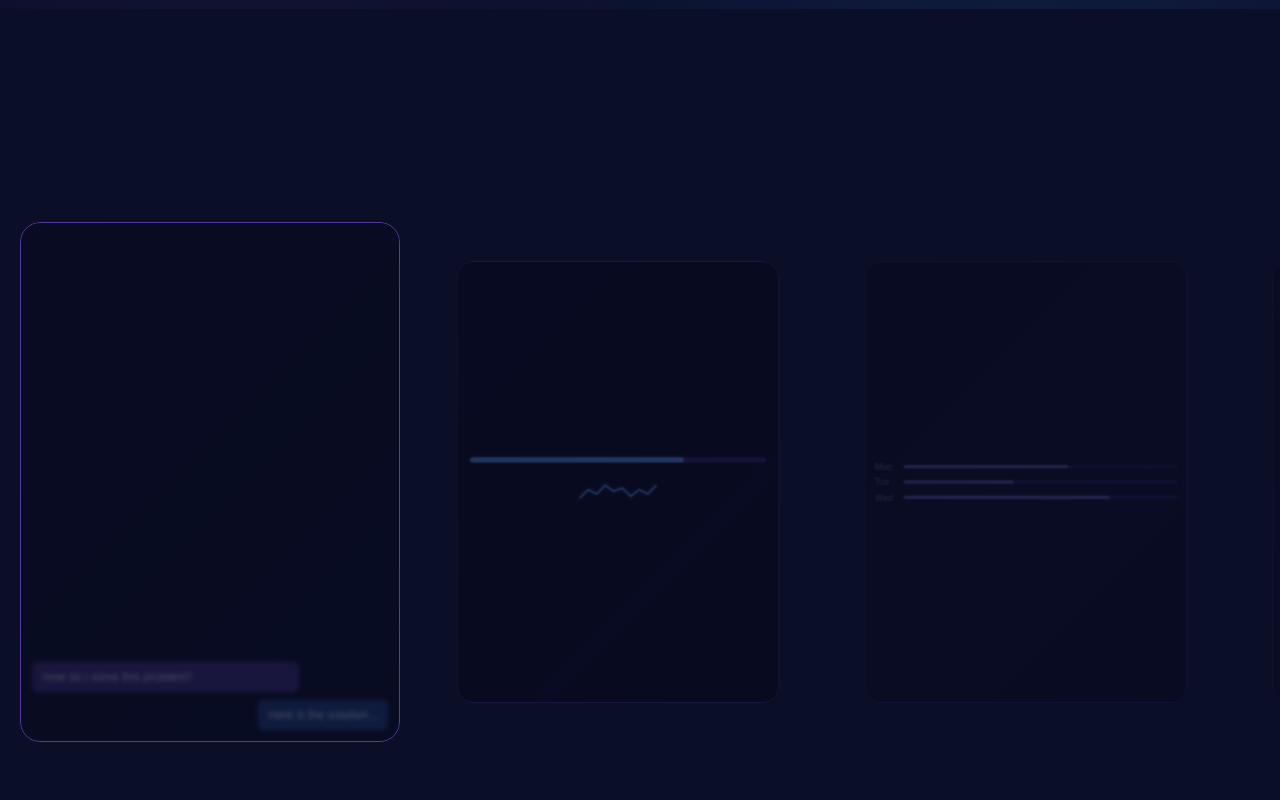
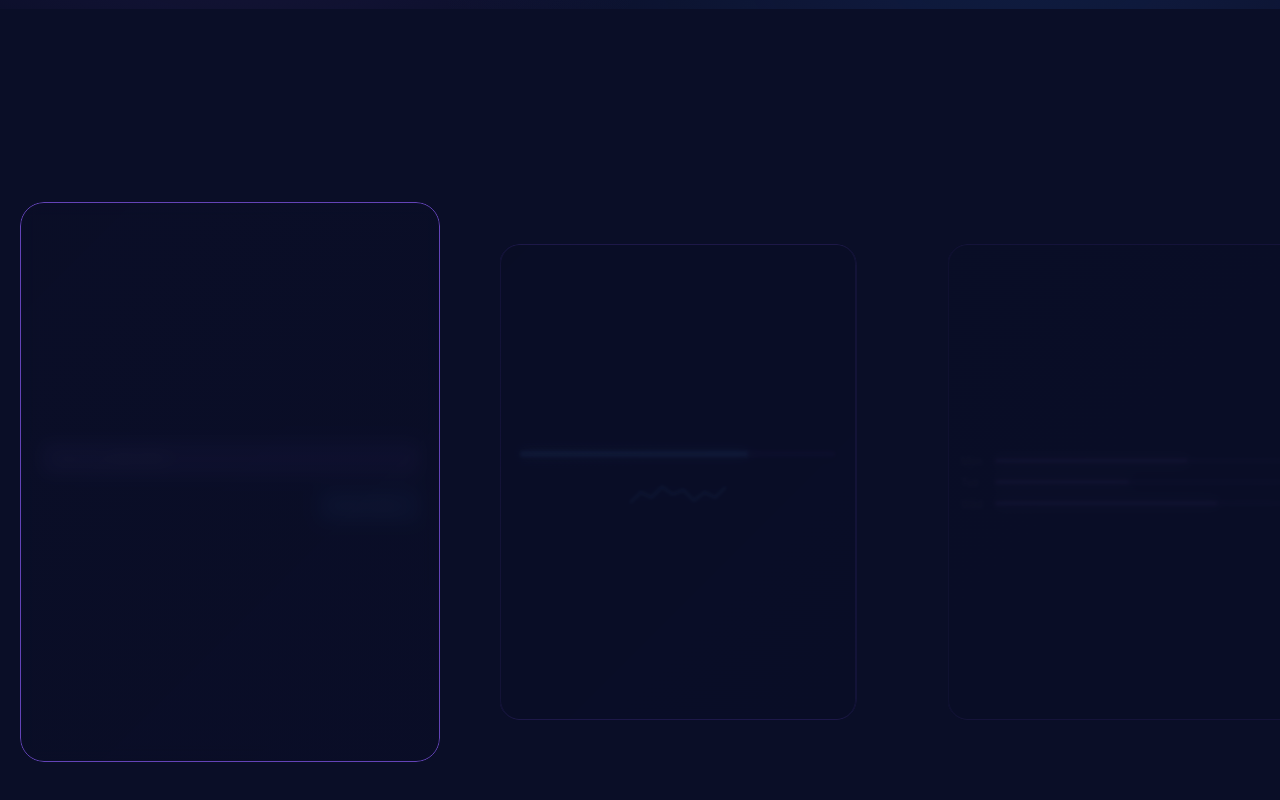
Before and after one commit to emmagreat49-glitch/ilearn-nextjs, a Next.js app: page / in a window 1280 px wide. Shown: the part 791-1591 px from the top of the page. Built offline with nearby package versions, Linux system fonts and the light colour scheme.

Commit message:
amend: bold text + faded images + restored start journey + clearer exam preview

```diff
--- a/app/page.tsx
+++ b/app/page.tsx
@@ -56,8 +56,8 @@ export default function HomePage() {
         </div>
       </section>
 
-      {/* Premium Features - Visible Preview + Text First */}
-      <PremiumFeaturesSection scrollY={scrollY} />
+      {/* Horizontal Features - Text Bold, Images Faded Behind */}
+      <HorizontalFeaturesSection scrollY={scrollY} />
 
       {/* Stats with Animated Counters */}
       <section style={{ position: 'relative', padding: '120px 20px', maxWidth: '1200px', margin: '0 auto', zIndex: 2 }}>
@@ -68,8 +68,12 @@ export default function HomePage() {
         </div>
       </section>
 
-      {/* Visual Product Showcase - Replace Emoji Cards */}
-      <VisualProductShowcase scrollY={scrollY} />
+      {/* Final CTA - Start Journey */}
+      <section style={{ position: 'relative', padding: '120px 20px', maxWidth: '1000px', margin: '0 auto', textAlign: 'center', zIndex: 2 }}>
+        <h2 style={{ fontSize: 'clamp(32px, 8vw, 56px)', fontWeight: '800', marginBottom: '24px', background: 'linear-gradient(135deg, #ffffff 0%, #e5e7eb 100%)', WebkitBackgroundClip: 'text', WebkitTextFillColor: 'transparent' }}>Ready to start your learning journey?</h2>
+        <p style={{ fontSize: '18px', color: '#9ca3af', marginBottom: '48px', maxWidth: '600px', margin: '0 auto 48px' }}>Join thousands of learners achieving their goals with iLEARN today.</p>
+        <button onClick={() => setShowLogin(true)} style={{ padding: '16px 48px', background: 'linear-gradient(135deg, #8b5cf6 0%, #3b82f6 100%)', border: 'none', borderRadius: '10px', color: 'white', fontWeight: '700', fontSize: '16px', cursor: 'pointer', boxShadow: '0 20px 50px rgba(139, 92, 246, 0.3)' }}>Start Journey</button>
+      </section>
 
       {/* Footer */}
       <footer style={{ padding: '40px 20px', borderTop: '1px solid rgba(139, 92, 246, 0.1)', textAlign: 'center', color: '#6b7280', fontSize: '14px', zIndex: 2, position: 'relative' }}>© 2024 iLEARN.</footer>
@@ -80,15 +84,15 @@ export default function HomePage() {
   )
 }
 
-// Premium Features with Visible Previews
-function PremiumFeaturesSection({ scrollY }: { scrollY: number }) {
+// Horizontal Features - Text BOLD, Images FADED Behind
+function HorizontalFeaturesSection({ scrollY }: { scrollY: number }) {
   const features = [
-    { title: 'AI Study Assistant', desc: 'Instant answers 24/7', preview: <ChatPreview /> },
-    { title: 'Learning Analytics', desc: 'Real-time insights', preview: <AnalyticsPreview /> },
-    { title: 'Study Planner', desc: 'AI schedules your week', preview: <PlannerPreview /> },
-    { title: 'Course Library', desc: 'Browse curated paths', preview: <CoursePreview /> },
-    { title: 'Flashcards', desc: 'Spaced repetition', preview: <FlashcardPreview /> },
-    { title: 'Mock Exams', desc: 'AI-graded practice', preview: <ExamPreview /> },
+    { title: 'AI Study Assistant', preview: <ChatPreview /> },
+    { title: 'Learning Analytics', preview: <AnalyticsPreview /> },
+    { title: 'Study Planner', preview: <PlannerPreview /> },
+    { title: 'Course Library', preview: <CoursePreview /> },
+    { title: 'Flashcards', preview: <FlashcardPreview /> },
+    { title: 'Mock Exams', preview: <ExamPreview /> },
   ]
 
   const progress = Math.min(1, Math.max(0, (scrollY - 800) / 2000))
@@ -99,7 +103,7 @@ function PremiumFeaturesSection({ scrollY }: { scrollY: number }) {
       <div style={{ position: 'sticky', top: 0, height: '100vh', overflow: 'hidden', display: 'flex', alignItems: 'center', padding: '0 20px' }}>
         <div style={{ display: 'flex', gap: '28px', width: 'fit-content', transform: `translateX(${scrollAmount}px)`, transition: 'transform 0.05s linear' }}>
           {features.map((f, i) => (
-            <VisiblePreviewCard key={i} title={f.title} desc={f.desc} preview={f.preview} progress={progress} index={i} total={features.length} />
+            <BoldTextCard key={i} title={f.title} preview={f.preview} progress={progress} index={i} total={features.length} />
           ))}
         </div>
       </div>
@@ -107,43 +111,44 @@ function PremiumFeaturesSection({ scrollY }: { scrollY: number }) {
   )
 }
 
-// Visible Preview Card - Preview clearly visible behind text
-function VisiblePreviewCard({ title, desc, preview, progress, index, total }: any) {
+// Card: BOLD Text, Faded Image Behind
+function BoldTextCard({ title, preview, progress, index, total }: any) {
   const cardProgress = Math.max(0, Math.min(1, (progress * total - index) * 1.5))
   const isCenter = Math.abs(progress * total - index) < 0.5
 
   return (
     <div style={{
-      minWidth: '380px',
-      height: '520px',
+      minWidth: '420px',
+      height: '560px',
       position: 'relative',
-      borderRadius: '20px',
+      borderRadius: '24px',
       overflow: 'hidden',
       opacity: Math.max(0.4, 1 - Math.abs(progress * total - index) * 0.3),
       transform: `scale(${Math.max(0.85, 1 - Math.abs(progress * total - index) * 0.15)})`,
       transition: 'all 0.1s ease-out',
     }}>
-      {/* Preview - VISIBLE BACKGROUND */}
+      {/* Image Background - FADED */}
       <div style={{
         position: 'absolute',
         top: 0,
         left: 0,
         right: 0,
         bottom: 0,
-        opacity: 0.6,
+        opacity: 0.25,
+        filter: 'blur(2px)',
       }}>
         {preview}
       </div>
 
-      {/* Subtle Overlay - Light gradient */}
+      {/* Light Overlay */}
       <div style={{
         position: 'absolute',
         top: 0,
         left: 0,
         right: 0,
         bottom: 0,
-        background: 'linear-gradient(135deg, rgba(10, 14, 39, 0.55) 0%, rgba(10, 14, 39, 0.45) 100%)',
-        backdropFilter: 'blur(2px)',
+        background: 'linear-gradient(135deg, rgba(10, 14, 39, 0.7) 0%, rgba(10, 14, 39, 0.65) 100%)',
+        backdropFilter: 'blur(8px)',
       }} />
 
       {/* Border */}
@@ -153,50 +158,43 @@ function VisiblePreviewCard({ title, desc, preview, progress, index, total }: an
         left: 0,
         right: 0,
         bottom: 0,
-        border: `1.5px solid ${isCenter ? 'rgba(139, 92, 246, 0.6)' : 'rgba(139, 92, 246, 0.25)'}`,
-        borderRadius: '20px',
+        border: `1.5px solid ${isCenter ? 'rgba(139, 92, 246, 0.7)' : 'rgba(139, 92, 246, 0.3)'}`,
+        borderRadius: '24px',
         pointerEvents: 'none',
         transition: 'border-color 0.3s',
       }} />
 
-      {/* Content - LARGER TITLE */}
+      {/* BOLD TEXT - PRIMARY */}
       <div style={{
         position: 'relative',
         zIndex: 2,
-        padding: '48px 36px',
+        padding: '56px 48px',
         height: '100%',
         display: 'flex',
         flexDirection: 'column',
-        justifyContent: 'flex-start',
+        justifyContent: 'center',
+        alignItems: 'center',
+        textAlign: 'center',
         opacity: cardProgress,
-        transform: `translateY(${(1 - cardProgress) * 16}px)`,
+        transform: `translateY(${(1 - cardProgress) * 20}px)`,
         transition: 'all 0.2s ease-out',
       }}>
         <h3 style={{
-          fontSize: '32px',
-          fontWeight: '800',
-          marginBottom: '12px',
+          fontSize: '42px',
+          fontWeight: '900',
           color: '#fff',
           lineHeight: '1.2',
-          letterSpacing: '-0.5px',
+          letterSpacing: '-1px',
+          margin: '0',
         }}>
           {title}
         </h3>
-        <p style={{
-          fontSize: '16px',
-          color: '#d1d5db',
-          lineHeight: '1.6',
-          margin: '0',
-          fontWeight: '500',
-        }}>
-          {desc}
-        </p>
       </div>
     </div>
   )
 }
 
-// Animated Counter with Viewport Trigger
+// Animated Counter
 function AnimatedCounter({ value, label, suffix, scrollY, offset, index }: any) {
   const progress = Math.max(0, Math.min(1, (scrollY - offset + 200) / 300))
   const displayValue = Math.floor(progress * value)
@@ -226,101 +224,42 @@ function AnimatedCounter({ value, label, suffix, scrollY, offset, index }: any)
   )
 }
 
-// Visual Product Showcase Section
-function VisualProductShowcase({ scrollY }: { scrollY: number }) {
-  const products = [
-    { title: 'AI Chat', preview: <ChatShowcase /> },
-    { title: 'Analytics', preview: <AnalyticsShowcase /> },
-    { title: 'Study Plan', preview: <PlanShowcase /> },
-    { title: 'Courses', preview: <CoursesShowcase /> },
-    { title: 'Cards', preview: <CardsShowcase /> },
-    { title: 'Exams', preview: <ExamsShowcase /> },
-  ]
-
-  return (
-    <section style={{ position: 'relative', padding: '120px 20px', maxWidth: '1400px', margin: '0 auto', zIndex: 2 }}>
-      <div style={{ display: 'grid', gridTemplateColumns: 'repeat(auto-fit, minmax(280px, 1fr))', gap: '28px' }}>
-        {products.map((item, i) => (
-          <ProductShowcaseCard key={i} title={item.title} preview={item.preview} scrollY={scrollY} offset={3000 + i * 100} index={i} />
-        ))}
-      </div>
-    </section>
-  )
+// Preview Components
+function ChatPreview() {
+  return <div style={{ padding: '20px', fontSize: '12px', height: '100%', display: 'flex', flexDirection: 'column', gap: '12px', justifyContent: 'center' }}><div style={{ background: 'rgba(139, 92, 246, 0.4)', padding: '10px 14px', borderRadius: '8px', color: '#d1d5db' }}>How do I solve this?</div><div style={{ background: 'rgba(59, 130, 246, 0.4)', padding: '10px 14px', borderRadius: '8px', color: '#d1d5db', alignSelf: 'flex-end' }}>Here's how...</div></div>
 }
 
-function ProductShowcaseCard({ title, preview, scrollY, offset, index }: any) {
-  const progress = Math.max(0, Math.min(1, (scrollY - offset + 200) / 300))
+function AnalyticsPreview() {
+  return <div style={{ padding: '24px', height: '100%', display: 'flex', flexDirection: 'column', justifyContent: 'center', gap: '16px' }}><div style={{ background: 'rgba(139, 92, 246, 0.3)', height: '8px', borderRadius: '4px', overflow: 'hidden' }}><div style={{ background: '#60a5fa', height: '100%', width: '72%' }} /></div><svg viewBox="0 0 100 40" style={{ height: '50px' }}><polyline points="5,30 15,20 25,25 35,15 45,22 55,18 65,28 75,20 85,25 95,15" stroke="#60a5fa" strokeWidth="2" fill="none" /></svg></div>
+}
 
+function PlannerPreview() {
+  return <div style={{ padding: '16px', height: '100%', display: 'flex', flexDirection: 'column', gap: '10px', justifyContent: 'center' }}>{[{ d: 'Mon', w: 65 }, { d: 'Tue', w: 45 }, { d: 'Wed', w: 75 }].map(x => <div key={x.d} style={{ display: 'flex', alignItems: 'center', gap: '8px', fontSize: '12px', color: '#9ca3af' }}><span style={{ minWidth: '32px' }}>{x.d}</span><div style={{ flex: 1, background: 'rgba(139, 92, 246, 0.3)', height: '6px', borderRadius: '3px', overflow: 'hidden' }}><div style={{ background: '#a78bfa', height: '100%', width: `${x.w}%` }} /></div></div>)}</div>
+}
+
+function CoursePreview() {
+  return <div style={{ padding: '16px', height: '100%', display: 'flex', flexDirection: 'column', gap: '12px', justifyContent: 'center' }}>{[{ t: 'Physics 101' }, { t: 'Python Dev' }, { t: 'Data Science' }].map(x => <div key={x.t} style={{ background: 'rgba(59, 130, 246, 0.25)', padding: '12px', borderRadius: '8px', fontSize: '12px', fontWeight: '700', color: '#d1d5db', borderLeft: '3px solid #60a5fa' }}>{x.t}</div>)}</div>
+}
+
+function FlashcardPreview() {
+  return <div style={{ padding: '24px', height: '100%', display: 'flex', flexDirection: 'column', alignItems: 'center', justifyContent: 'center' }}><div style={{ background: 'rgba(139, 92, 246, 0.3)', padding: '24px', borderRadius: '12px', textAlign: 'center', minHeight: '80px', display: 'flex', alignItems: 'center', justifyContent: 'center' }}><div style={{ fontSize: '16px', color: '#d1d5db', fontWeight: '700' }}>Question?</div></div></div>
+}
+
+function ExamPreview() {
   return (
-    <div style={{
-      padding: '20px',
-      background: 'linear-gradient(135deg, rgba(139, 92, 246, 0.1) 0%, rgba(59, 130, 246, 0.05) 100%)',
-      border: '1px solid rgba(139, 92, 246, 0.25)',
-      borderRadius: '16px',
-      minHeight: '380px',
-      display: 'flex',
-      flexDirection: 'column',
-      opacity: progress,
-      transform: `translateY(${(1 - progress) * 24}px) scale(${0.95 + progress * 0.05})`,
-      transition: 'all 0.2s ease-out',
-      backdropFilter: 'blur(10px)',
-    }}>
-      <h3 style={{ fontSize: '18px', fontWeight: '700', marginBottom: '16px', color: '#fff' }}>{title}</h3>
-      <div style={{ flex: 1, overflow: 'hidden', borderRadius: '8px', border: '1px solid rgba(139, 92, 246, 0.2)' }}>
-        {preview}
+    <div style={{ padding: '20px', height: '100%', display: 'flex', flexDirection: 'column', justifyContent: 'center', gap: '14px' }}>
+      <div style={{ fontSize: '14px', color: '#d1d5db', fontWeight: '700' }}>Mock Exam</div>
+      <div style={{ background: 'rgba(139, 92, 246, 0.3)', padding: '14px', borderRadius: '8px' }}>
+        <div style={{ fontSize: '18px', fontWeight: '800', color: '#60a5fa', marginBottom: '8px' }}>85/100</div>
+        <div style={{ background: 'rgba(0, 0, 0, 0.4)', height: '6px', borderRadius: '3px', overflow: 'hidden' }}>
+          <div style={{ background: '#22c55e', height: '100%', width: '85%' }} />
+        </div>
+      </div>
+      <div style={{ fontSize: '12px', color: '#9ca3af', padding: '8px', background: 'rgba(59, 130, 246, 0.15)', borderRadius: '6px' }}>
+        34/40 Correct ✓
       </div>
     </div>
   )
-}
-
-// Preview Components for Features Section
-function ChatPreview() {
-  return <div style={{ padding: '12px', fontSize: '11px', height: '100%', display: 'flex', flexDirection: 'column', gap: '8px', justifyContent: 'flex-end', background: 'rgba(0, 0, 0, 0.4)' }}><div style={{ background: 'rgba(139, 92, 246, 0.4)', padding: '8px 10px', borderRadius: '6px', color: '#e5e7eb', maxWidth: '75%' }}>How do I solve this problem?</div><div style={{ background: 'rgba(59, 130, 246, 0.4)', padding: '8px 10px', borderRadius: '6px', color: '#e5e7eb', alignSelf: 'flex-end', maxWidth: '75%' }}>Here is the solution...</div></div>
-}
-
-function AnalyticsPreview() {
-  return <div style={{ padding: '16px', height: '100%', background: 'rgba(0, 0, 0, 0.4)', display: 'flex', flexDirection: 'column', justifyContent: 'center', gap: '12px' }}><div style={{ background: 'rgba(139, 92, 246, 0.3)', height: '6px', borderRadius: '3px', overflow: 'hidden' }}><div style={{ background: '#60a5fa', height: '100%', width: '72%' }} /></div><svg viewBox="0 0 100 40" style={{ height: '40px', width: '100%' }}><polyline points="5,30 15,20 25,25 35,15 45,22 55,18 65,28 75,20 85,25 95,15" stroke="#60a5fa" strokeWidth="2" fill="none" /></svg></div>
-}
-
-function PlannerPreview() {
-  return <div style={{ padding: '12px', height: '100%', background: 'rgba(0, 0, 0, 0.4)', display: 'flex', flexDirection: 'column', gap: '6px', justifyContent: 'center' }}>{[{ d: 'Mon', w: 60 }, { d: 'Tue', w: 40 }, { d: 'Wed', w: 75 }].map(x => <div key={x.d} style={{ display: 'flex', alignItems: 'center', gap: '6px', fontSize: '10px' }}><span style={{ color: '#9ca3af', minWidth: '28px' }}>{x.d}</span><div style={{ flex: 1, background: 'rgba(139, 92, 246, 0.3)', height: '4px', borderRadius: '2px', overflow: 'hidden' }}><div style={{ background: '#a78bfa', height: '100%', width: `${x.w}%` }} /></div></div>)}</div>
-}
-
-function CoursePreview() {
-  return <div style={{ padding: '12px', height: '100%', background: 'rgba(0, 0, 0, 0.4)', display: 'flex', flexDirection: 'column', gap: '10px', justifyContent: 'center' }}>{[{ t: 'Physics 101', c: '#a78bfa' }, { t: 'Python Dev', c: '#60a5fa' }].map(x => <div key={x.t} style={{ background: 'rgba(0, 0, 0, 0.3)', padding: '10px', borderRadius: '6px', borderLeft: `3px solid ${x.c}` }}><div style={{ fontSize: '11px', fontWeight: '700', color: '#fff' }}>{x.t}</div></div>)}</div>
-}
-
-function FlashcardPreview() {
-  return <div style={{ padding: '20px', height: '100%', background: 'rgba(0, 0, 0, 0.4)', display: 'flex', alignItems: 'center', justifyContent: 'center' }}><div style={{ background: 'rgba(139, 92, 246, 0.3)', padding: '20px', borderRadius: '8px', textAlign: 'center' }}><div style={{ fontSize: '12px', color: '#e5e7eb', fontWeight: '700' }}>What is photosynthesis?</div></div></div>
-}
-
-function ExamPreview() {
-  return <div style={{ padding: '12px', height: '100%', background: 'rgba(0, 0, 0, 0.4)', display: 'flex', flexDirection: 'column', justifyContent: 'center', gap: '8px' }}><div style={{ fontSize: '10px', color: '#9ca3af', fontWeight: '700' }}>Biology Exam</div><div style={{ background: 'rgba(139, 92, 246, 0.2)', padding: '10px', borderRadius: '6px' }}><div style={{ fontSize: '11px', fontWeight: '700', color: '#60a5fa', marginBottom: '4px' }}>87/100</div><div style={{ background: 'rgba(0, 0, 0, 0.3)', height: '4px', borderRadius: '2px', overflow: 'hidden' }}><div style={{ background: '#22c55e', height: '100%', width: '87%' }} /></div></div></div>
-}
-
-// Visual Showcase Components for Why iLearn Section
-function ChatShowcase() {
-  return <div style={{ padding: '16px', fontSize: '11px', height: '100%', display: 'flex', flexDirection: 'column', gap: '8px', justifyContent: 'flex-end' }}><div style={{ background: 'rgba(139, 92, 246, 0.35)', padding: '8px 10px', borderRadius: '6px', color: '#d1d5db', maxWidth: '80%' }}>Explain quantum computing</div><div style={{ background: 'rgba(59, 130, 246, 0.35)', padding: '8px 10px', borderRadius: '6px', color: '#d1d5db', alignSelf: 'flex-end', maxWidth: '80%' }}>Quantum computing uses qubits...</div></div>
-}
-
-function AnalyticsShowcase() {
-  return <div style={{ padding: '16px', height: '100%', display: 'flex', flexDirection: 'column', justifyContent: 'center', gap: '12px' }}><div style={{ display: 'flex', justifyContent: 'space-between', fontSize: '12px', color: '#9ca3af', marginBottom: '4px' }}><span>Weekly Progress</span><span style={{ color: '#60a5fa' }}>78%</span></div><div style={{ background: 'rgba(139, 92, 246, 0.25)', height: '8px', borderRadius: '4px', overflow: 'hidden' }}><div style={{ background: 'linear-gradient(90deg, #a78bfa, #60a5fa)', height: '100%', width: '78%' }} /></div><svg viewBox="0 0 100 40" style={{ height: '35px', marginTop: '8px' }}><polyline points="5,28 15,18 25,24 35,14 45,20 55,16 65,26 75,18 85,22 95,12" stroke="#60a5fa" strokeWidth="2" fill="none" /></svg></div>
-}
-
-function PlanShowcase() {
-  return <div style={{ padding: '12px', height: '100%', display: 'flex', flexDirection: 'column', gap: '8px', justifyContent: 'center' }}>{[{ day: 'Monday', time: '2.5h' }, { day: 'Tuesday', time: '1.5h' }, { day: 'Wednesday', time: '3h' }].map(x => <div key={x.day} style={{ display: 'flex', justifyContent: 'space-between', alignItems: 'center', fontSize: '11px', padding: '6px 8px', background: 'rgba(139, 92, 246, 0.15)', borderRadius: '4px' }}><span style={{ color: '#9ca3af' }}>{x.day}</span><span style={{ color: '#a78bfa', fontWeight: '700' }}>{x.time}</span></div>)}</div>
-}
-
-function CoursesShowcase() {
-  return <div style={{ padding: '12px', height: '100%', display: 'flex', flexDirection: 'column', gap: '8px' }}>{[{ title: 'Machine Learning', level: 'Advanced' }, { title: 'Web Dev', level: 'Intermediate' }, { title: 'Data Science', level: 'Pro' }].map(x => <div key={x.title} style={{ background: 'rgba(59, 130, 246, 0.15)', padding: '8px', borderRadius: '4px', borderLeft: '2px solid #60a5fa' }}><div style={{ fontSize: '11px', fontWeight: '700', color: '#fff' }}>{x.title}</div><div style={{ fontSize: '9px', color: '#9ca3af' }}>{x.level}</div></div>)}</div>
-}
-
-function CardsShowcase() {
-  return <div style={{ padding: '16px', height: '100%', display: 'flex', flexDirection: 'column', alignItems: 'center', justifyContent: 'center', gap: '12px' }}><div style={{ background: 'rgba(139, 92, 246, 0.3)', padding: '16px', borderRadius: '8px', width: '100%', textAlign: 'center', minHeight: '60px', display: 'flex', alignItems: 'center', justifyContent: 'center' }}><div style={{ fontSize: '12px', color: '#d1d5db', fontWeight: '700' }}>Define: Mitochondria</div></div><div style={{ display: 'flex', gap: '6px', width: '100%', justifyContent: 'center' }}><button style={{ padding: '4px 10px', background: 'rgba(239, 68, 68, 0.25)', border: 'none', borderRadius: '4px', color: '#ef4444', fontSize: '10px', cursor: 'pointer' }}>✗</button><button style={{ padding: '4px 10px', background: 'rgba(34, 197, 94, 0.25)', border: 'none', borderRadius: '4px', color: '#22c55e', fontSize: '10px', cursor: 'pointer' }}>✓</button></div></div>
-}
-
-function ExamsShowcase() {
-  return <div style={{ padding: '12px', height: '100%', display: 'flex', flexDirection: 'column', justifyContent: 'center', gap: '10px' }}><div style={{ fontSize: '11px', color: '#9ca3af', fontWeight: '700' }}>Chemistry Quiz</div><div style={{ background: 'rgba(139, 92, 246, 0.2)', padding: '10px', borderRadius: '6px' }}><div style={{ fontSize: '12px', fontWeight: '700', color: '#60a5fa', marginBottom: '6px' }}>92/100 Score</div><div style={{ background: 'rgba(0, 0, 0, 0.3)', height: '5px', borderRadius: '3px', overflow: 'hidden' }}><div style={{ background: '#22c55e', height: '100%', width: '92%' }} /></div></div><div style={{ fontSize: '9px', color: '#9ca3af' }}>↑ 15% from last attempt</div></div>
 }
 
 function LoginModal({ showLogin, setShowLogin, username, setUsername, password, setPassword, handleLogin }: any) {
```
